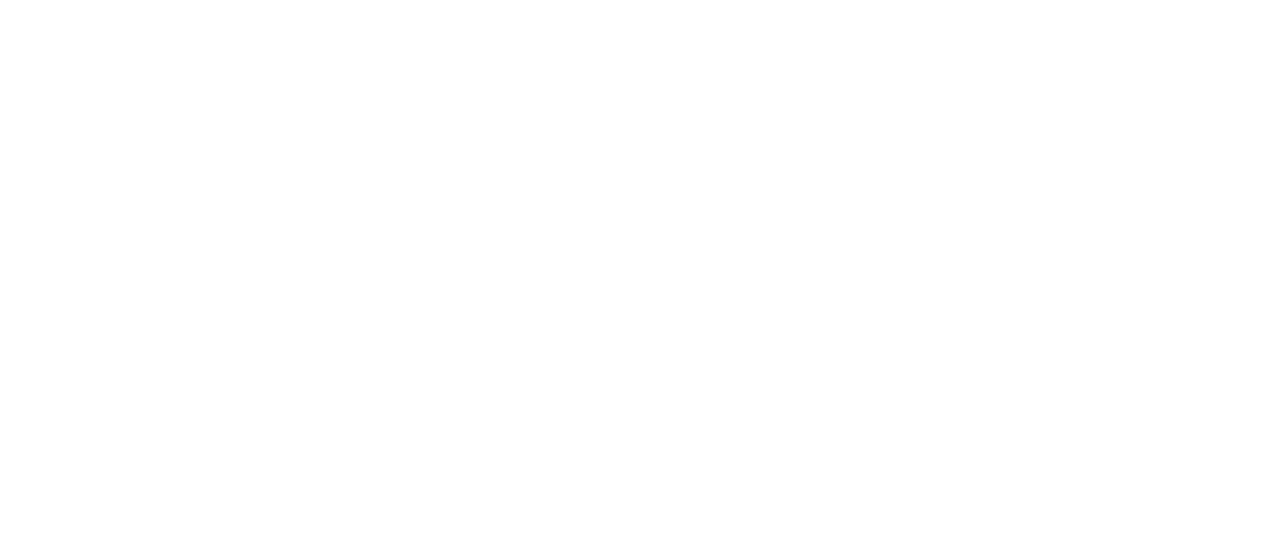
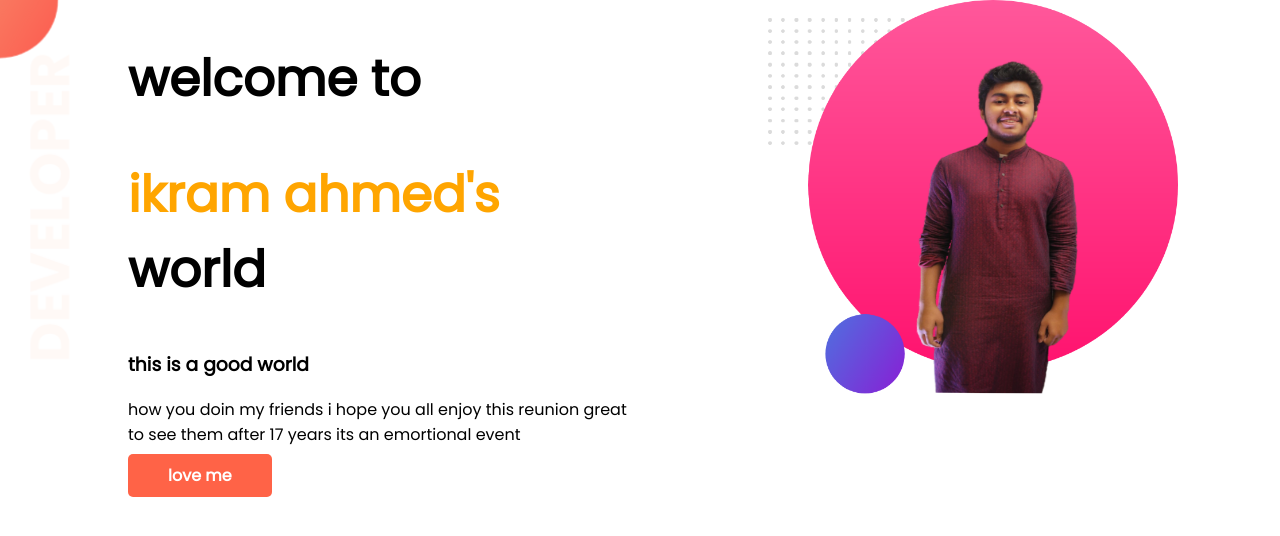
Before and after one commit to Markidemha/my-third, a plain HTML site: page index.html in a window 1280 px wide. Drawn offline with Linux system fonts and the light colour scheme.

Commit message:
my first half

```diff
--- a/index.html
+++ b/index.html
@@ -4,9 +4,30 @@
     <meta charset="UTF-8">
     <meta http-equiv="X-UA-Compatible" content="IE=edge">
     <meta name="viewport" content="width=device-width, initial-scale=1.0">
-    <title>my 3rd try hope it word</title>
+    <title>Ikram Ahmed portfolio</title>
+    <link rel="preconnect" href="https://fonts.googleapis.com">
+<link rel="preconnect" href="https://fonts.gstatic.com" crossorigin>
+<link href="https://fonts.googleapis.com/css2?family=Poppins&display=swap" rel="stylesheet">
+
+    <link rel="stylesheet" href="style.css">
 </head>
 <body>
+    <section class="top-banner">
+        <div class="half-width">
+            <h1>welcome to
+    </h1>
+        <h1><span class="toto">ikram ahmed's</span> world</h1>
+        <h3>this is a good world</h3>
+        <p>how you doin my friends i hope you all enjoy this reunion great to see them after 17 years its an emortional event</p>
+        <a class="link-button" target="_blank" href="https://www.linkedin.com/in/ikram-ahmed-3686b2153/">love me</a>
+    </div>
+
+    <div class="half-width">
+        <img src="images/my-bg2.png" alt="">
+    </div>
+</section>
+
+
 
 </body>
 </html>
--- a/style.css
+++ b/style.css
@@ -0,0 +1,32 @@
+body{
+    font-family: 'Poppins', sans-serif;
+    margin: 0%;
+}
+h1{
+    font-size: 50px;
+}
+.toto{
+       color: orange;
+}
+section{
+    display: flex;
+}
+.half-width{
+    width:50%;
+    padding-left: 10%;
+}
+.half-width img{
+    width: 80%;
+}
+.link-button{
+    text-decoration: none;
+   background-color: tomato;
+    padding: 10px 40px;
+    border-radius: 5px;
+    color: white;
+    font-weight: 700;
+}
+.top-banner{
+    background-image: url(images/top-banner.png);
+    background-repeat: no-repeat;
+}
```
Also changed, not shown: images/dream-bg.png (added), images/exp-bg.png (added), images/ikram-removebg-preview.png (added), images/jhankar.png (added), images/jhankar2.png (added), images/my-bg.png (added), images/my-bg2.png (added), images/top-banner.png (added), showOff/ikram.jpg (added), 7 other files.
